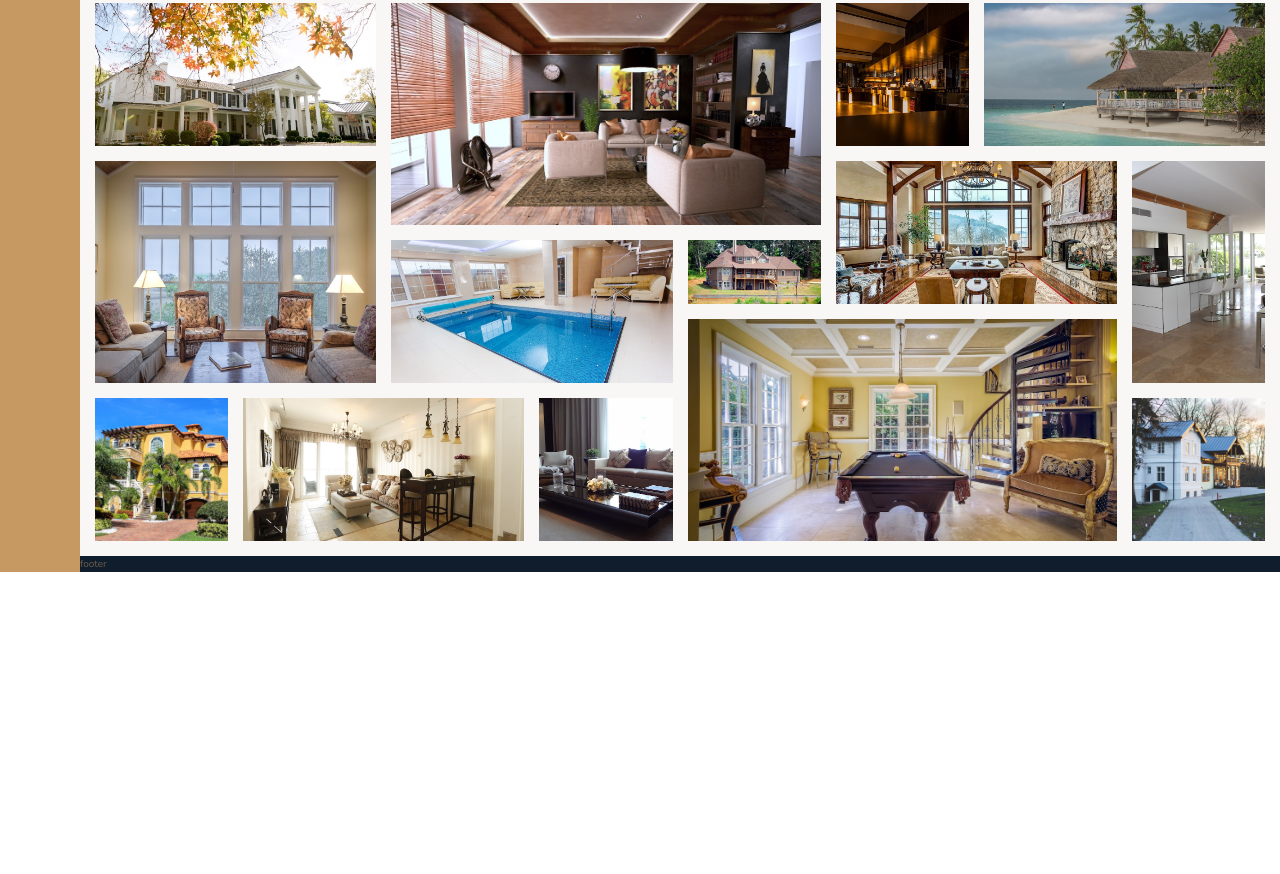
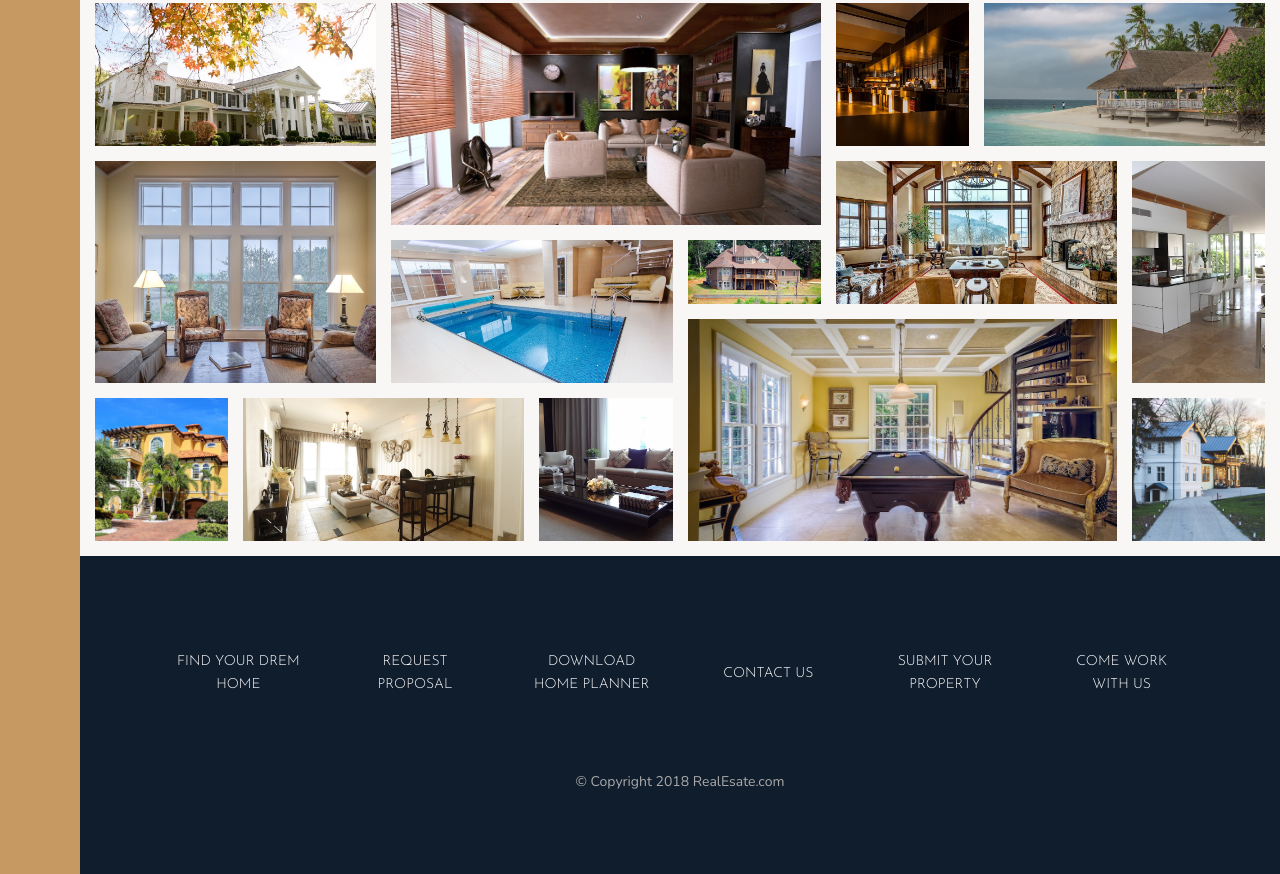
Before and after one commit to KalvaNaveen/RealEstate.com, a website: page index.html in a window 1280 px wide. Shown: the part 3081-3955 px from the top of the page. Before the commit the page ends 3653 px from the top, so only its background shows below. Drawn offline with nearby package versions, Linux system fonts and the light colour scheme.

Commit message:
footerdone

```diff
--- a/index.html
+++ b/index.html
@@ -340,6 +340,19 @@
 
 
         </section>
-      <footer class="footer">footer</footer>
+      <footer class="footer">
+            <ul  class="nav"></nav>
+                <li class="nav__item"><a href="" class="nav__link">Find your drem home</a></li>
+                <li class="nav__item"><a href="" class="nav__link">Request proposal</a></li>
+                <li class="nav__item"><a href="" class="nav__link">Download home planner</a></li>
+                <li class="nav__item"><a href="" class="nav__link">Contact us</a></li>
+                <li class="nav__item"><a href="" class="nav__link">submit your property</a></li>
+                <li class="nav__item"><a href="" class="nav__link">Come work with us</a></li>
+
+             </ul>
+             <p class="copyright">
+                 &copy; Copyright 2018 RealEsate.com
+             </p>
+      </footer>
     </body>
 </html>
--- a/sass/_footer.scss
+++ b/sass/_footer.scss
@@ -1,4 +1,38 @@
 .footer{
     background-color:$color-secondary;
     grid-column: full-start/full-end;
+    padding: 8rem;
+
 }
+
+.nav{
+    list-style: none;
+    display: grid;
+    grid-template-columns: repeat(auto-fit,minmax(15rem,1fr));
+    grid-gap: 2rem;
+    align-items: center;
+    &__link:link,&__link:visited{
+        font-size: 1.4rem;
+        color: #fff;
+        text-decoration: none;
+        font-family: $font-display;
+        text-transform: uppercase;
+        text-align: center;
+        padding: 1.5rem;
+        display: block;
+transition: all .2s;
+    }
+    &__link:hover,&__link:active{
+background-color: rgba(#fff,.5);
+transform: scale(.95);
+}}
+
+.copyright{
+    font-size: 1.4rem;
+    color: $color-grey-light-2;
+    margin-top: 6rem;
+    text-align: center;
+    width: 50%;
+    margin-right: auto;
+    margin-left: auto;
+}
```
Also changed, not shown: css/style.css.
